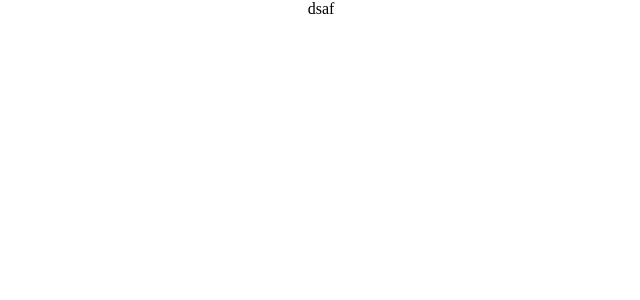
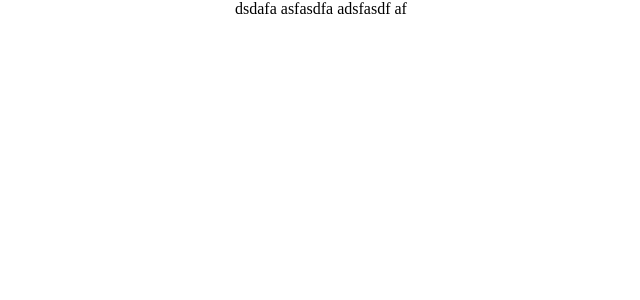
Before and after one commit to Injac92/toggl, a React (Create React App) app: page / in a window 1280 px wide. Shown: the top 300 px of the page, without its empty margins (319-959 px from the left). Built offline with nearby package versions, Linux system fonts and the light colour scheme.

Commit message:
Testing for es lint

```diff
--- a/src/components/App/App.js
+++ b/src/components/App/App.js
@@ -1,7 +1,8 @@
 import React from "react";
-
+const x = 12;
+const obj = { a: "SDFA" };
 function App() {
-  return <div className="App">dsaf</div>;
+  return <div className="App">dsdafa asfasdfa adsfasdf af</div>;
 }
 
 export default App;
```
Also changed, not shown: 1 other file (tests, documents, lock files or other folders).
